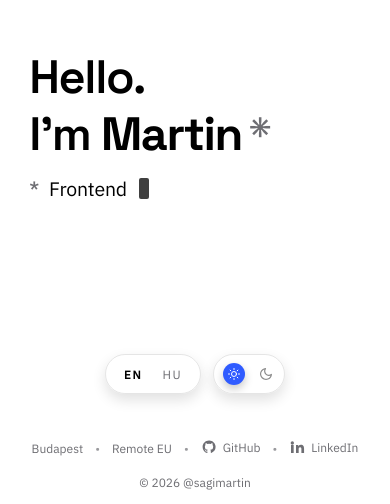
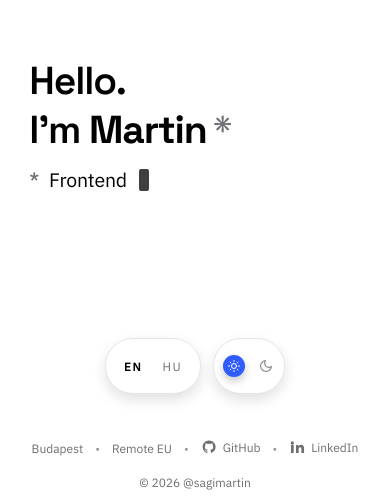
Before and after one commit to sagimartin/vibe-portfolio, a React (Vite) app: page / in a window 390 px wide. Shown: the part 340-844 px from the top of the page. Built offline with nearby package versions, Linux system fonts and the light colour scheme.

Commit message:
Refine mobile hero title sizing

```diff
--- a/src/App.css
+++ b/src/App.css
@@ -1426,6 +1426,10 @@ footer .container {
 }
 
 @media (max-width: 768px) {
+  :root {
+    --nav-pill-height: 56px;
+  }
+
   .container {
     padding-left: 0;
     padding-right: 0;
@@ -1441,7 +1445,7 @@ footer .container {
   }
 
   .hero-title {
-    font-size: clamp(42px, 12vw, 64px);
+    font-size: clamp(36px, 10vw, 56px);
     line-height: 1.1;
     text-align: left;
   }
```
